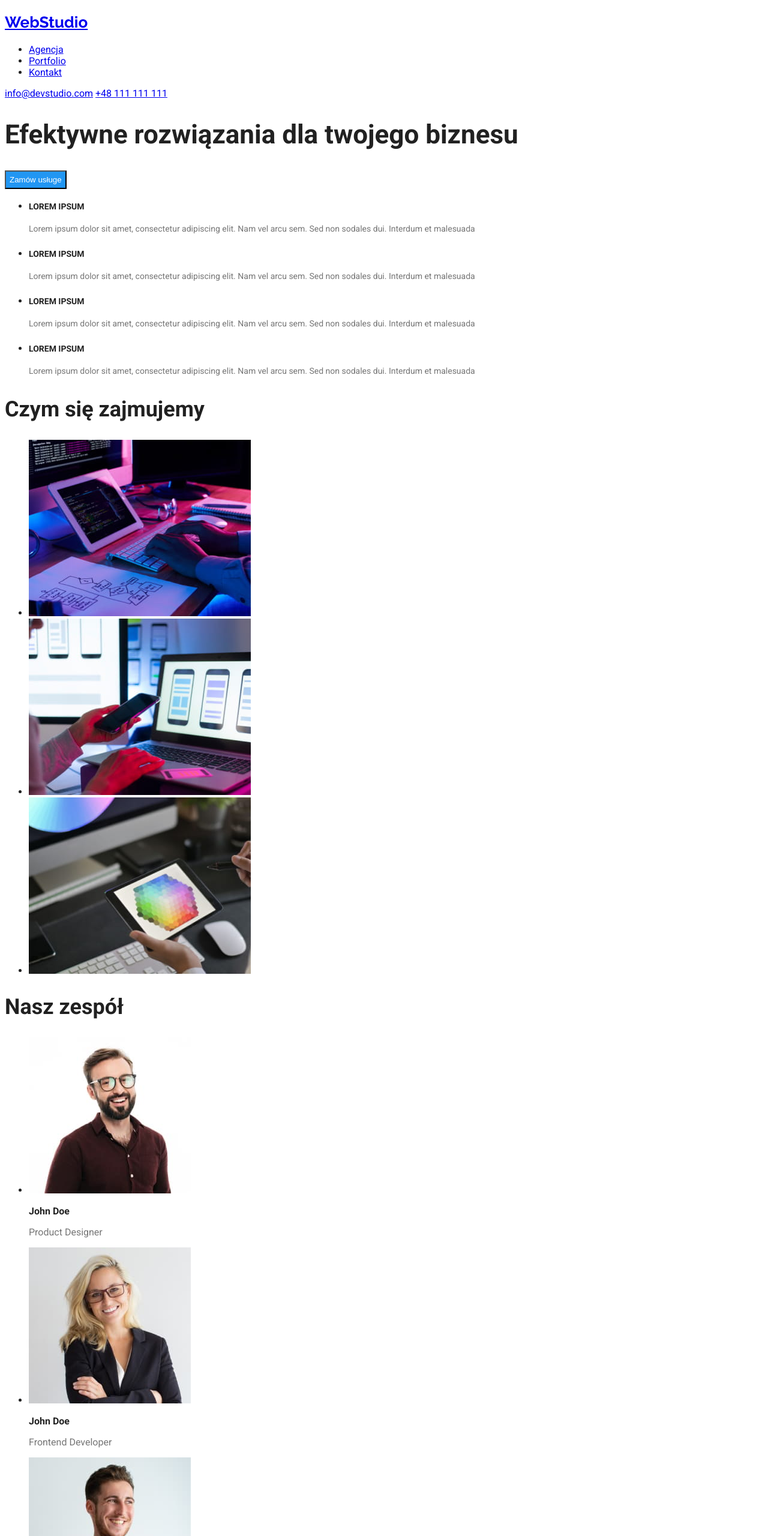
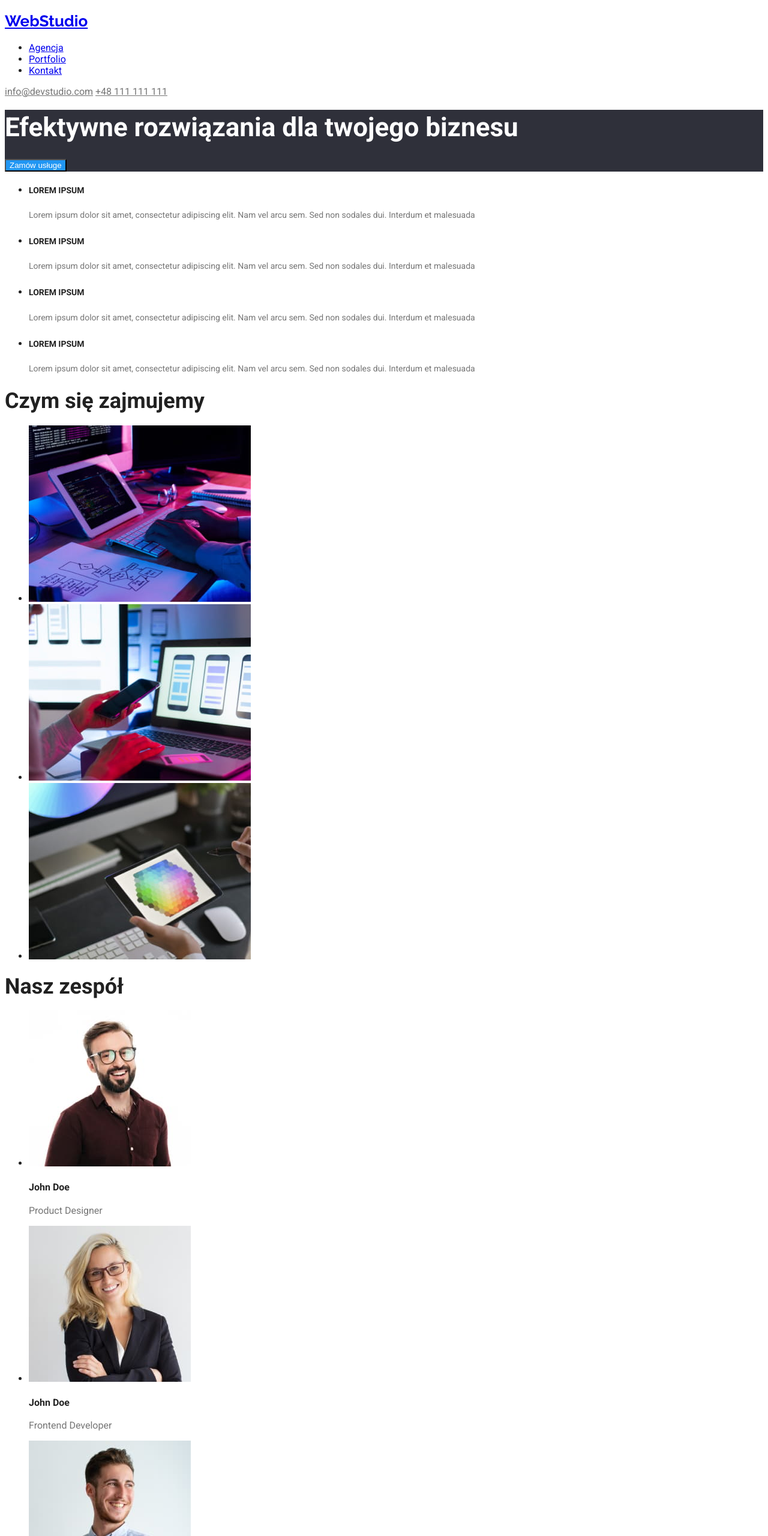
Before and after one commit to MaciekJozwicki/goit-markup-hw-02, a plain HTML site: page index.html in a window 1280 px wide. Shown: the top 2560 px of the page at 60% size. Drawn offline with Linux system fonts and the light colour scheme.

Commit message:
delete css and create new from beggining

```diff
--- a/css/index.css
+++ /dev/null
@@ -1,50 +0,0 @@
-.page-content {
-    font-family: 'Roboto', sans-serif;
-    color: #212121;
-}
-.filter:hover {
-    color: #FFFFFF;
-    background-color: #2196F3;
-    cursor: pointer;
-}
-.contact:hover, .contact:focus {
-    color: #2196F3;
-    line-height: 1.7;
-}
-.order {
-    color: #FFFFFF;
-    background-color: #2196F3;
-    line-height: 1.88;
-}
-.sections {
-    font-family: 'Roboto', sans-serif;
-    font-size: 36px;
-    font-weight: bold;
-}
-.describe {
-    font-size: 14px;
-    color: #757575;
-    line-height: 1.7;
-}
-.nav-logo {
-    font-family: 'Raleway', sans-serif;
-    font-size: 26px;
-    font-weight: bold;
-}
-
-h1 {
-    font-size: 44px;
-    line-height: 1.36;
-}
-
-h3 {
-    font-size: 16px;
-}
-h4 {
-    font-size: 14px;
-    font-weight: bold;
-}
-p {
-    font-size: 16px;
-    color: #757575;
-}
--- a/css/portfolio.css
+++ /dev/null
@@ -1,30 +0,0 @@
-.page-content {
-    font-family: 'Roboto', sans-serif;
-    color: #212121;
-}
-.filter:hover {
-    color: #FFFFFF;
-    background-color: #2196F3;
-    cursor: pointer;
-}
-.contact:hover, :focus {
-    color: #2196F3;
-    line-height: 1.7;
-}
-h2 {
-    font-family: 'Raleway', sans-serif;
-    font-size: 26px;
-    font-weight: bold;
-}
-h3 {
-    font-size: 18px;
-    line-height: 2;
-    font-weight: bold;
-
-
-}
-p {
-    font-size: 16px;
-    line-height: 1,8;
-    color: #757575;
-}
--- /dev/null
+++ b/css/styles.css
@@ -0,0 +1,74 @@
+.page-content {
+    font-family: 'Roboto', sans-serif;
+    color: #212121;
+}
+.logo {
+    font-family: 'Raleway', sans-serif;
+    font-size: 26px;
+    font-weight: bold;
+}
+/*.navigation-links .link {
+}
+*/
+.navigation-links .link:hover, .link:focus {
+    color:#2196F3;
+    cursor: pointer;
+}
+.navigation-contact .contact {
+    color: #757575;
+}
+.navigation-contact .contact:hover, .contact:focus {
+    color: #2196F3;
+    cursor: pointer;
+}
+.footer {
+    background-color: #2F303A;
+}
+.footer-adress {
+    font-size: 14px;
+    line-height: 1.7;
+    color: #FFFFFF
+}
+.footer-adress-contact {
+    font-size: 14px;
+    line-height: 1.7;
+    color: rgba(255%,255%,255%,60%);
+}
+.team-header {
+    font-size: 36px;
+    font-weight: bold;
+}
+.team-name {
+    font-size: 16px;
+}
+.team-job {
+    color: #757575;
+    font-size: 16px;
+}
+.what-we-do-header {
+    font-size: 36px;
+    font-weight: bold;
+}
+.example-header {
+    font-size: 14px;
+    font-weight: bold;
+}
+.example-content {
+    font-size: 14px;
+    line-height: 1.7;
+    color: #757575;
+}
+.hero {
+    background-color: #2F303A;
+}
+.hero-header {
+    font-size: 44px;
+    line-height: 1.36;
+    color: #FFFFFF;
+}
+.hero-button {
+    background-color: #2196F3;
+}
+.hero-button-content {
+    color: #FFFFFF;
+}
--- a/index.html
+++ b/index.html
@@ -8,64 +8,85 @@
       href="https://fonts.googleapis.com/css2?family=Raleway:wght@700&family=Roboto:wght@400;500;700;900&display=swap"
       rel="stylesheet"
     />
-    <link href="css/index.css" rel="stylesheet" />
+    <link href="css/styles.css" rel="stylesheet" />
     <title>WebStudio</title>
   </head>
 
   <body class="page-content">
     <header>
       <a href="index.html">
-        <h2 class="nav-logo">WebStudio</h2>
+        <h2><span class="logo">WebStudio</span></h2>
       </a>
       <nav>
-        <ul>
-          <li><a href="#">Agencja</a></li>
-          <li><a href="portfolio.html">Portfolio</a></li>
-          <li><a href="#">Kontakt</a></li>
+        <ul class="navigation-links">
+          <li><a class="link" href="#">Agencja</a></li>
+          <li><a class="link" href="portfolio.html">Portfolio</a></li>
+          <li><a class="link" href="#">Kontakt</a></li>
         </ul>
       </nav>
-      <a class="contact" href="mailto:info@devstudio.com">info@devstudio.com</a>
+      <section class="navigation-contact">
+        <a class="contact" href="mailto:info@devstudio.com"
+          >info@devstudio.com</a
+        >
         <a class="contact" href="tel:+48111111111">+48 111 111 111</a>
+      </section>
     </header>
 
     <main>
-      <h1>Efektywne rozwiązania dla twojego biznesu</h1>
-      <button class="order" type="button">Zamów usługe</button>
+      <div class="hero">
+        <h1>
+          <span class="hero-header"
+            >Efektywne rozwiązania dla twojego biznesu</span
+          >
+        </h1>
+        <button class="hero-button" type="button">
+          <span class="hero-button-content">Zamów usługe</span>
 
-      <section>
-        <ul>
-          <li>
-            <h4>LOREM IPSUM</h4>
-            <p class="describe">
+          </button>
+      </div>
+
+      <section class="example">
+        <ul class="example-list">
+          <li class="example-item">
+            <h4><span class="example-header">LOREM IPSUM</span></h4>
+            <p>
+              <span class="example-content">
                 Lorem ipsum dolor sit amet, consectetur adipiscing elit. Nam vel
                 arcu sem. Sed non sodales dui. Interdum et malesuada
+              </span>
             </p>
           </li>
           <li>
-            <h4>LOREM IPSUM</h4>
-            <p class="describe">
+            <h4><span class="example-header">LOREM IPSUM</span></h4>
+            <p>
+              <span class="example-content">
                 Lorem ipsum dolor sit amet, consectetur adipiscing elit. Nam vel
                 arcu sem. Sed non sodales dui. Interdum et malesuada
+              </span>
             </p>
           </li>
           <li>
-            <h4>LOREM IPSUM</h4>
-            <p class="describe">
+            <h4><span class="example-header">LOREM IPSUM</span></h4>
+            <p>
+              <span class="example-content">
                 Lorem ipsum dolor sit amet, consectetur adipiscing elit. Nam vel
                 arcu sem. Sed non sodales dui. Interdum et malesuada
+              </span>
             </p>
           </li>
           <li>
-            <h4>LOREM IPSUM</h4>
-            <p class="describe">
+            <h4><span class="example-header">LOREM IPSUM</span></h4>
+            <p>
+              <span class="example-content">
                 Lorem ipsum dolor sit amet, consectetur adipiscing elit. Nam vel
                 arcu sem. Sed non sodales dui. Interdum et malesuada
+              </span>
             </p>
           </li>
         </ul>
       </section>
       <section>
-        <h2 class="sections">Czym się zajmujemy</h2>
+        <h2><span class="what-we-do-header">Czym się zajmujemy</span></h2>
         <ul>
           <li>
             <img
@@ -93,66 +114,74 @@
           </li>
         </ul>
       </section>
-      <section>
-        <h2 class="sections">Nasz zespół</h2>
-        <ul>
-          <li>
+      <section class="team">
+        <h2><span class="team-header">Nasz zespół</span></h2>
+        <ul class="team-list">
+          <li class="team-item">
             <img
+              class="team-image"
               src="images/our_team/man1.jpg"
               alt="man with beard and glasses in violet shirt"
               width="270"
               height="260"
             />
-            <h3>John Doe</h3>
-            <p>Product Designer</p>
+            <h3><span class="team-name">John Doe</span></h3>
+            <p><span class="team-job">Product Designer</span></p>
           </li>
-          <li>
+          <li class="team-item">
             <img
+              class="team-image"
               src="images/our_team/woman1.jpg"
               alt="woman with blond hair in glasses and dark jacket"
               width="270"
               height="260"
             />
-            <h3>John Doe</h3>
-            <p>Frontend Developer</p>
+            <h3><span class="team-name">John Doe</span></h3>
+            <p><span class="team-job">Frontend Developer</span></p>
           </li>
-          <li>
+          <li class="team-item">
             <img
+              class="team-image"
               src="images/our_team/man2.jpg"
               alt="man in blue shirt"
               width="270"
               height="260"
             />
-            <h3>John Doe</h3>
-            <p>Marketing</p>
+            <h3><span class="team-name">John Doe</span></h3>
+            <p><span class="team-job">Marketing</span></p>
           </li>
-          <li>
+          <li class="team-item">
             <img
+              class="team-image"
               src="images/our_team/man3.jpg"
               alt="man with beard and glasses in black t-shirt"
               width="270"
               height="260"
             />
-            <h3>John Doe</h3>
-            <p>UI Designer</p>
+            <h3><span class="team-name">John Doe</span></h3>
+            <p><span class="team-job">UI Designer</span></p>
           </li>
         </ul>
       </section>
     </main>
 
     <footer>
-      <a href="/index.html">
-        <h2 class="nav-logo">WebStudio</h2>
+      <div class="footer">
+        <a href="index.html">
+          <h2><span class="logo">WebStudio</span></h2>
         </a>
-      <address>
+        <address class="footer-adress">
           <a href="https://goo.gl/maps/CrqtKwabvaqcX1vF6"
             >m. Warszawa, Aleje Jerozolimskie 21</a
           >
-        <a class="contact" href="mailto:info@devstudio.com"
+          <a class="footer-adress-contact" href="mailto:info@devstudio.com"
             >info@devstudio.com</a
           >
-        <a class="contact" href="tel:+48111111111">+48 111 111 111</a>
+          <a class="footer-adress-contact" href="tel:+48111111111"
+            >+48 111 111 111</a
+          >
         </address>
+      </div>
     </footer>
   </body>
 </html>
```
Also changed, not shown: portfolio.html (+33 -20 lines). Lines whose indentation alone changed are shown as unchanged.
